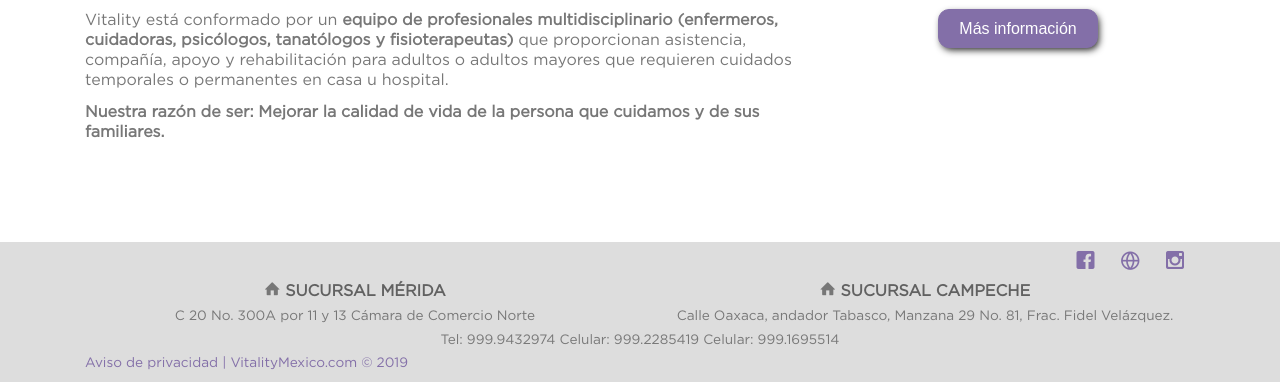
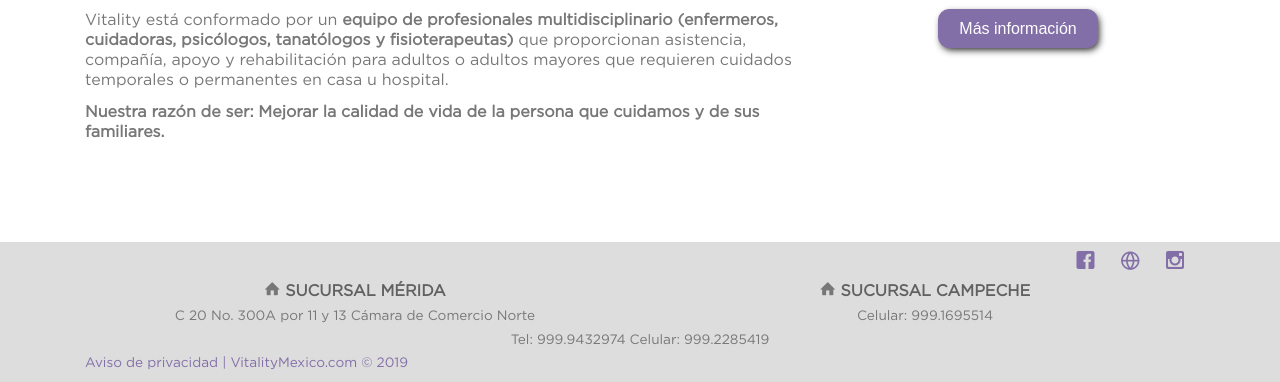
Before and after one commit to jnoelopez85/vitality, a PHP site: page / in a window 1280 px wide. Shown: the part 964-1346 px from the top of the page. Run offline with PHP 8.4, Linux system fonts and the light colour scheme; some libraries are stand-ins or nearby versions; some web fonts are replaced.

Commit message:
Add files via upload

```diff
--- a/contacto-vitality.php
+++ b/contacto-vitality.php
@@ -140,14 +140,14 @@
 							<div class='col-md-3 animate-box' data-animate-effect='fadeIn'>
 								<div class='phone wow fadeInLeft' data-wow-duration='500ms' data-wow-delay='.9s'>
 								<i class='icon-phone'></i>
-								<h5>Oficina: (999)9432974 <br>Celular: (999)1695514</h5>
+								<h5>Oficina: (999)9432974 <br>Celular: (999)2285419</h5>
 								</div>
 							</div>
 							<div class='col-md-3 animate-box' data-animate-effect='fadeIn'>
 								<div class='address wow fadeInLeft' data-wow-duration='500ms' data-wow-delay='.3s'>
 								<i class='icon-home'></i>
 								<h5><b>SUCURSAL CAMPECHE</b><br>
-									Celular: (999)2285419
+									Celular: (999)1695514
 								</h5>
 								</div>
 							</div>
--- a/libvitality.php
+++ b/libvitality.php
@@ -352,13 +352,13 @@
 							<div class='col-md-6'>
 								<div class='text-center'>
 									<i class='icon-home'></i> <b>SUCURSAL CAMPECHE</b>
-									<small class='block'>Calle Oaxaca, andador Tabasco, Manzana 29 No. 81, Frac. Fidel Velázquez.</small>
+									<small class='block'>Celular: 999.1695514</small>
 								</div>
 							</div>
 
 							<div class='col-md-12'>
 								<div class='text-center'>
-									<small class='block'>Tel: 999.9432974 Celular: 999.2285419 Celular: 999.1695514</small>
+									<small class='block'>Tel: 999.9432974 Celular: 999.2285419</small>
 								</div>
 							</div>
 
```
